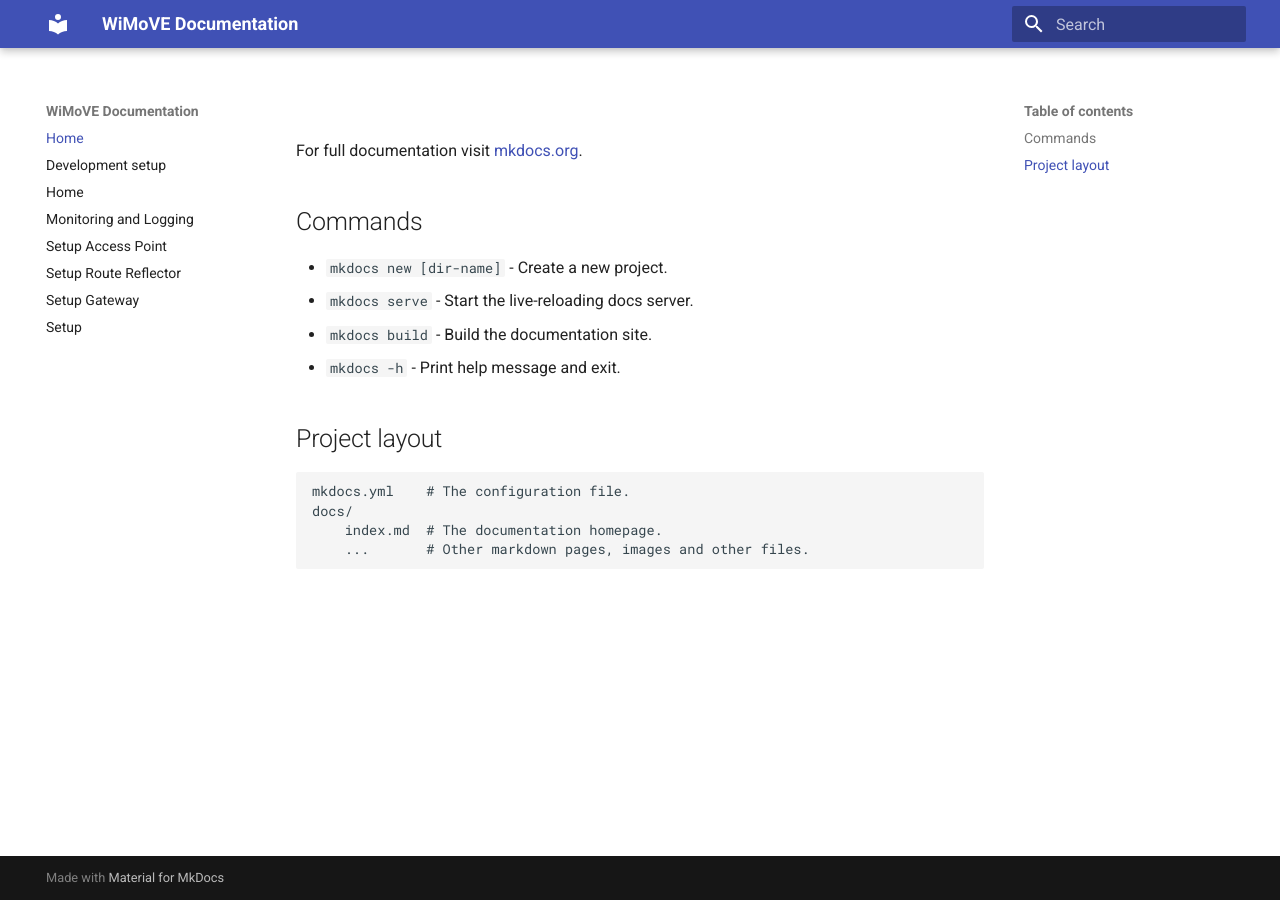
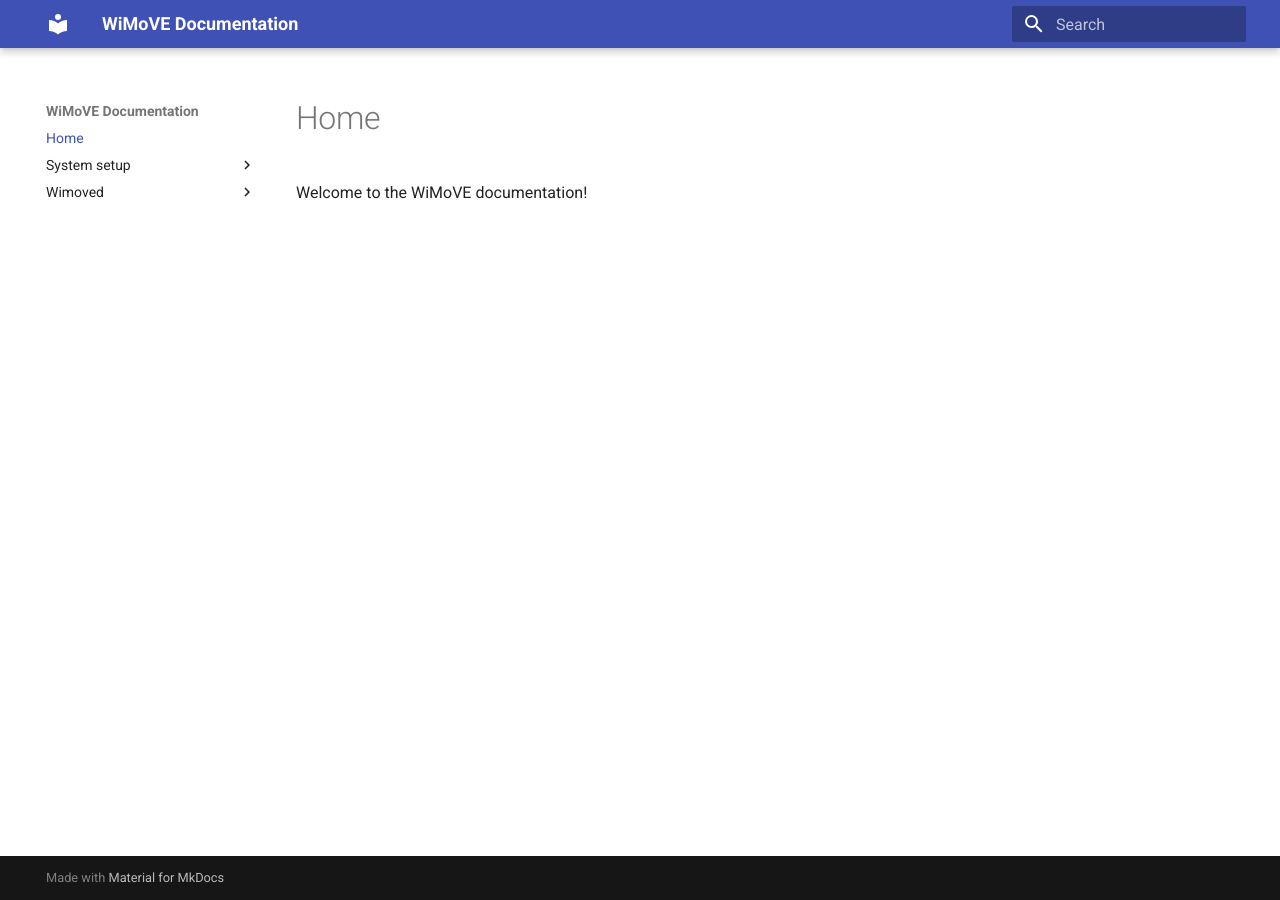
Before and after one commit to WiMoVE-OSS/docs, an MkDocs documentation site: the page built from docs/index.md, in a window 1280 px wide. Built offline with MkDocs 1.6.1 and Material for MkDocs 9.7.7, drawn with Linux system fonts in a browser that asks for light colours.

Commit message:
Move existing files into hierarchy

```diff
--- a/docs/index.md
+++ b/docs/index.md
@@ -1,17 +1,3 @@
-#
+# Home
 
-For full documentation visit [mkdocs.org](https://www.mkdocs.org).
-
-## Commands
-
-* `mkdocs new [dir-name]` - Create a new project.
-* `mkdocs serve` - Start the live-reloading docs server.
-* `mkdocs build` - Build the documentation site.
-* `mkdocs -h` - Print help message and exit.
-
-## Project layout
-
-    mkdocs.yml    # The configuration file.
-    docs/
-        index.md  # The documentation homepage.
-        ...       # Other markdown pages, images and other files.
+Welcome to the WiMoVE documentation!
```
Also changed, not shown: docs/Home.md (deleted, +0 -1 lines), docs/system_setup/_overview.md (renamed from docs/Setup.md, +2 -0 lines), docs/system_setup/gateway.md (renamed from docs/Setup-Gateway.md, +2 -0 lines), docs/wimoved/development.md (renamed from docs/Development-setup.md, +2 -0 lines), docs/wimoved/monitoring_and_logging.md (renamed from docs/Monitoring-and-Logging.md, +2 -0 lines), docs/system_setup/access_point.md (renamed from docs/Setup---Access-Point.md), docs/system_setup/route_reflector.md (renamed from docs/Setup---Route-Reflector.md).
